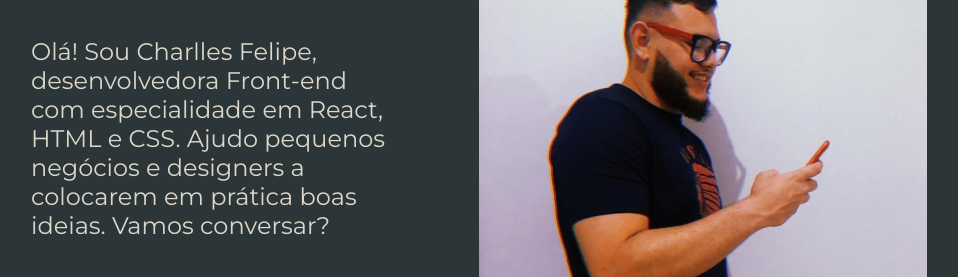
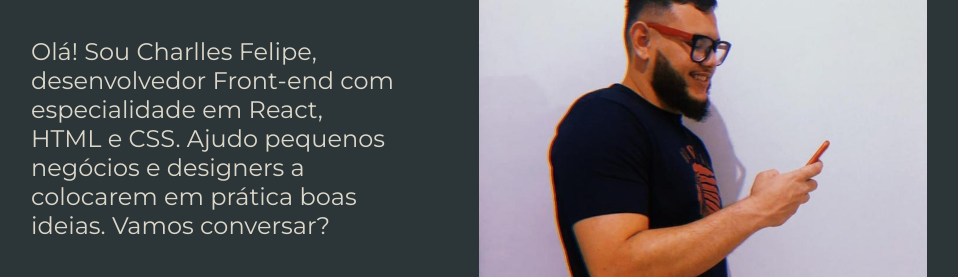
Before and after one commit to charllesdp/portifolio, a plain HTML site: page index.html in a window 1280 px wide. Shown: the part 392-669 px from the top of the page, without its empty margins (161-1119 px from the left). Drawn offline with nearby package versions, Linux system fonts and the light colour scheme.

Commit message:
tirei o a do desenvolvedor

```diff
--- a/index.html
+++ b/index.html
@@ -18,7 +18,7 @@
             <section class="apresentacao__conteudo">
                 <h1 class="apresentacao__conteudo__titulo">Eleve seu negócio digital a outro nível <strong class="titulo-destaque">com um Front-end de qualidade!</strong></h1>
 
-                    <p class="apresentacao__conteudo__texto">Olá! Sou Charlles Felipe, desenvolvedora Front-end com especialidade em React, HTML e CSS. Ajudo pequenos negócios e designers a colocarem em prática boas ideias. Vamos conversar?</p>
+                    <p class="apresentacao__conteudo__texto">Olá! Sou Charlles Felipe, desenvolvedor Front-end com especialidade em React, HTML e CSS. Ajudo pequenos negócios e designers a colocarem em prática boas ideias. Vamos conversar?</p>
                 <div class="apresentacao__link">
                 <h2 class="apresentacao__link__subtitulo">Acesse minhas redes:</h2>
                     <a class="apresentacao__links__navegacao" href="https://github.com/charllesdp">
```
